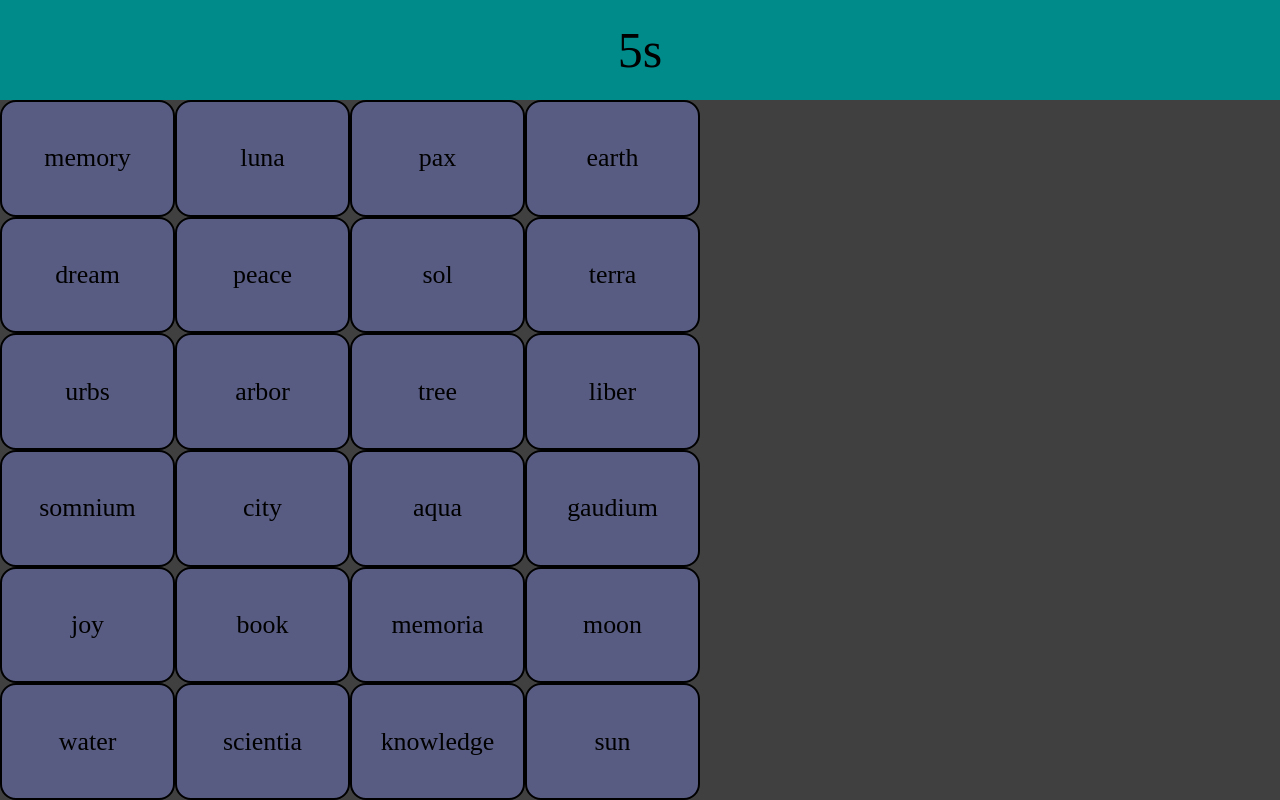
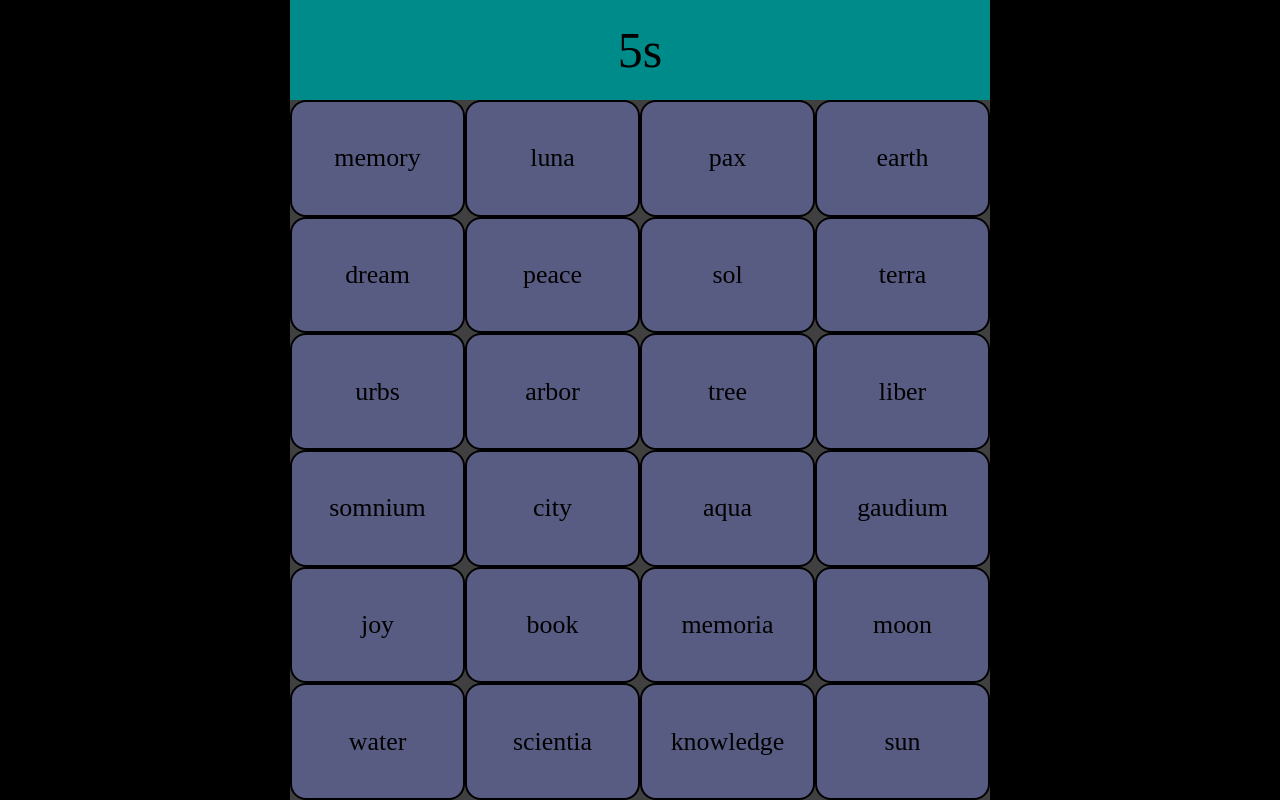
Before and after one commit to StanislavChlup/Wordmatch, a plain HTML site: page index.html in a window 1280 px wide. Drawn offline with Linux system fonts and the light colour scheme.

Commit message:
Fixed styles
Fixed styles for screens with width grater then height

```diff
--- a/style.css
+++ b/style.css
@@ -21,6 +21,10 @@
 
 body {
     background: black;
+    display: flex;
+    flex-direction: column;
+    justify-content: center;
+    align-items: center;
 }
 
 #timebox{
@@ -31,7 +35,7 @@ body {
 	justify-content: center;
 	align-items: center;
 	font-size: calc(var(--timebox-height) / 2);
-	width: var(gamebox-width);
+	width: var(--gamebox-width);
 }
 
 #gamebox{
```
